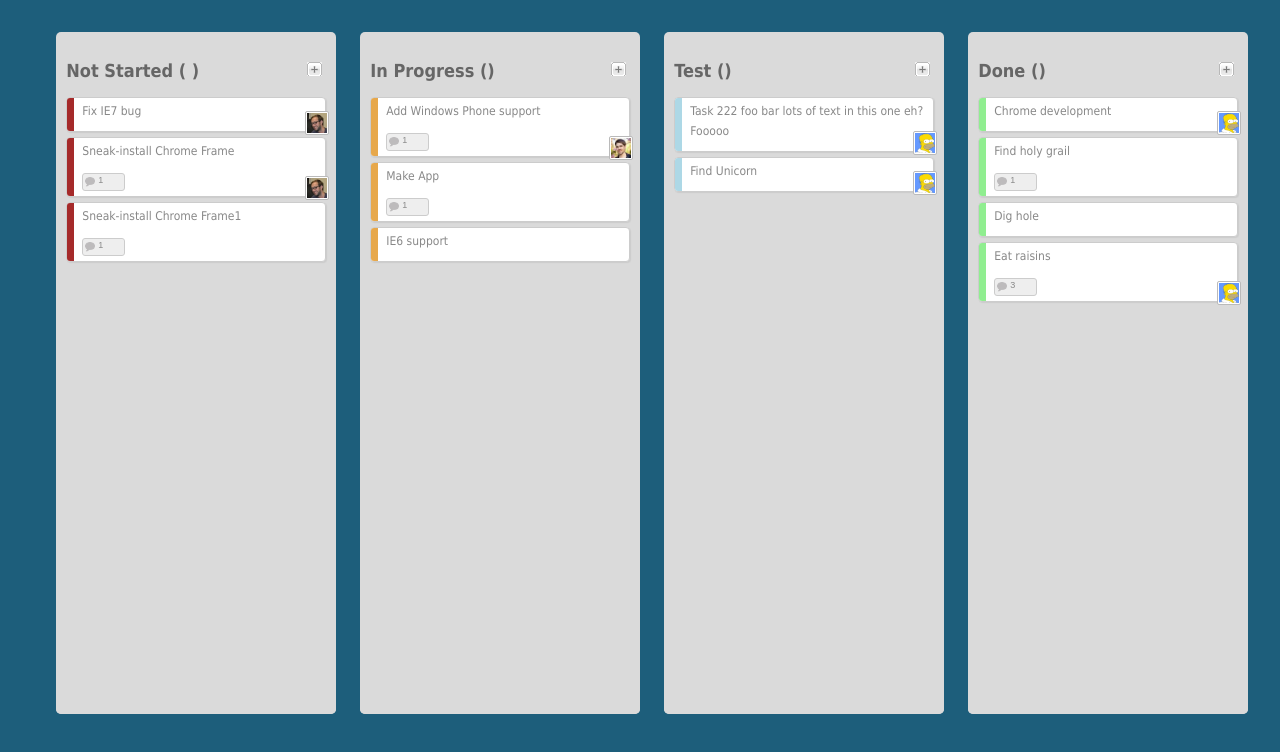
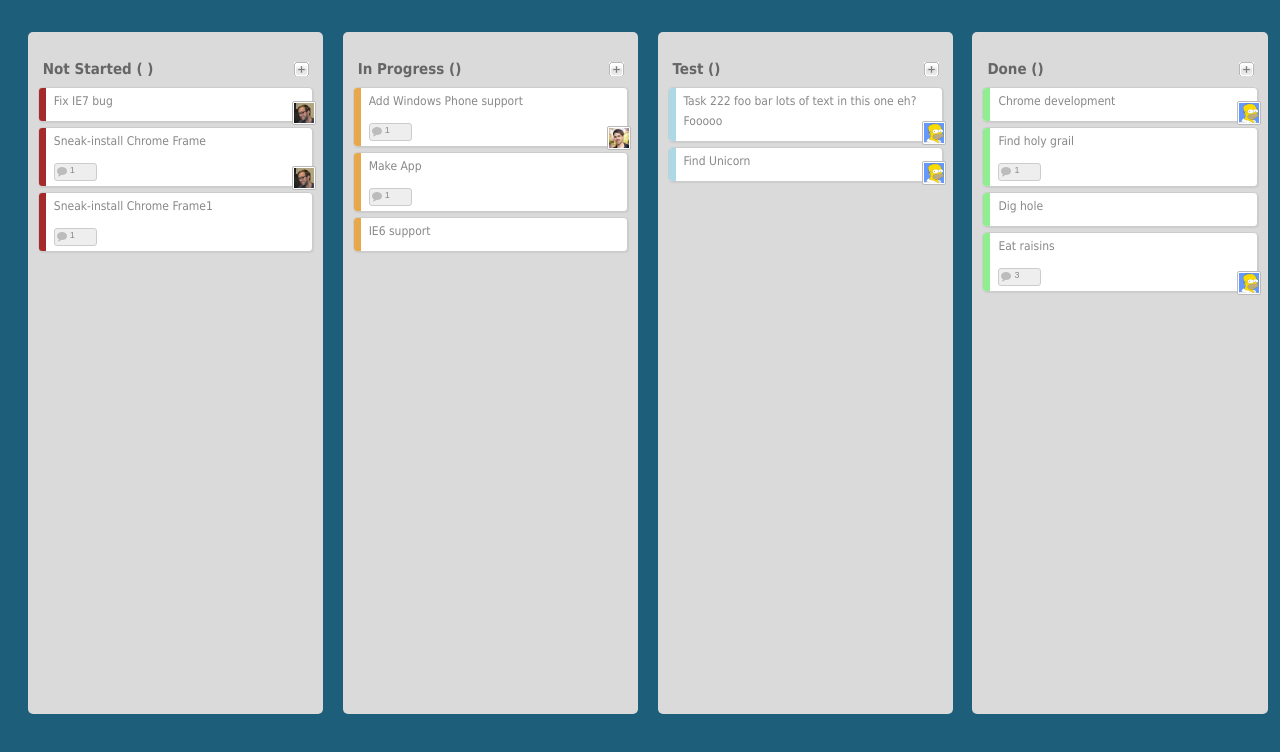
Before and after one commit to capgeminigit/kanban_withanugular-jquery, a plain HTML site: page index.html in a window 1280 px wide. Drawn offline with nearby package versions, Linux system fonts and the light colour scheme.

Commit message:
Update style_jquery.css

```diff
--- a/css/style_jquery.css
+++ b/css/style_jquery.css
@@ -25,10 +25,10 @@
 
 #kanban-dnd-wrapper {
     height: 95%;
-    margin: 0 auto;
-    width: 95%;
+    margin: 0 15px;
+    overflow-x: hidden;
+    width: 100%;
 }
-
 /* Columns */
 
 .column {
@@ -42,7 +42,6 @@
     border-radius: 5px;
 	background-color: #DADADA;
 }
-.column.first {margin-left: 0;}
 
 .column-title{
 	width:100%;
@@ -60,6 +59,12 @@
     text-align: right;
     margin-right: 20px;
 }
+ .hidden{
+        display: none;
+		}
+.first {
+    margin-left: 0;
+}
 
 /* Sortable items */
 
@@ -68,9 +73,12 @@
 	list-style: none;
 	margin: 0;
 	height:95%;
-	overflow:auto;
-	padding: 10px;
-
+    padding: 0 10px;
+	border-radius: 5px 5px 5px 5px;
+	-moz-border-radius: 5px;
+    -webkit-border-radius: 5px;
+    -khtml-border-radius: 5px;
+	border-radius: 5px;
 }
 
 	  .col1 li  .sch-color{
@@ -233,7 +241,6 @@
     margin-left: 2%;
     width: 23%;
 	padding: 15px 0;
-	overflow: hidden;
 }
 
 .column, .columnCollapsed {
@@ -244,7 +251,6 @@
 	width: 100%;
 	margin: 0%;
 	padding: 15px 0;
-	overflow: hidden;
 }
 
 .columnCollapsed {
@@ -261,20 +267,20 @@
          -o-transform: rotate(90deg) translate(10px, -40px);
             transform: rotate(90deg) translate(10px, -40px);
     filter: progid:DXImageTransform.Microsoft.BasicImage(rotation=3);
-
-    font-size: 1.2em;
-    font-weight: bold;
     width: 200px;
-    color: #666666;
+	font-size: 1.6em !important;
+	font-weight:normal !important;
 }
 
 .columnMain {
 	float: left;
-	margin-left: 2%;
+	margin-left: 1.5%;
 	height: 100%;
-	width: 23%;
+	width: 23.1%;
 }
-
+.columnMain.first {
+    margin-left: 1%;
+}
 .exp{
   float:left;
     margin-right:5px;
@@ -293,8 +299,12 @@ float:left;
 }
 
 .pane-title{
-  font-family: tahoma,arial,verdana,sans-serif;
-  color: #666666;
+   color: #666666;
     display: block;
-    font-size: 1.2em;
+    font-family: tahoma;
+    font-size: 1em;
+    font-weight: bold;
+    line-height: 15px;
+    margin: 5px;
+    text-transform: none;
 }
```
